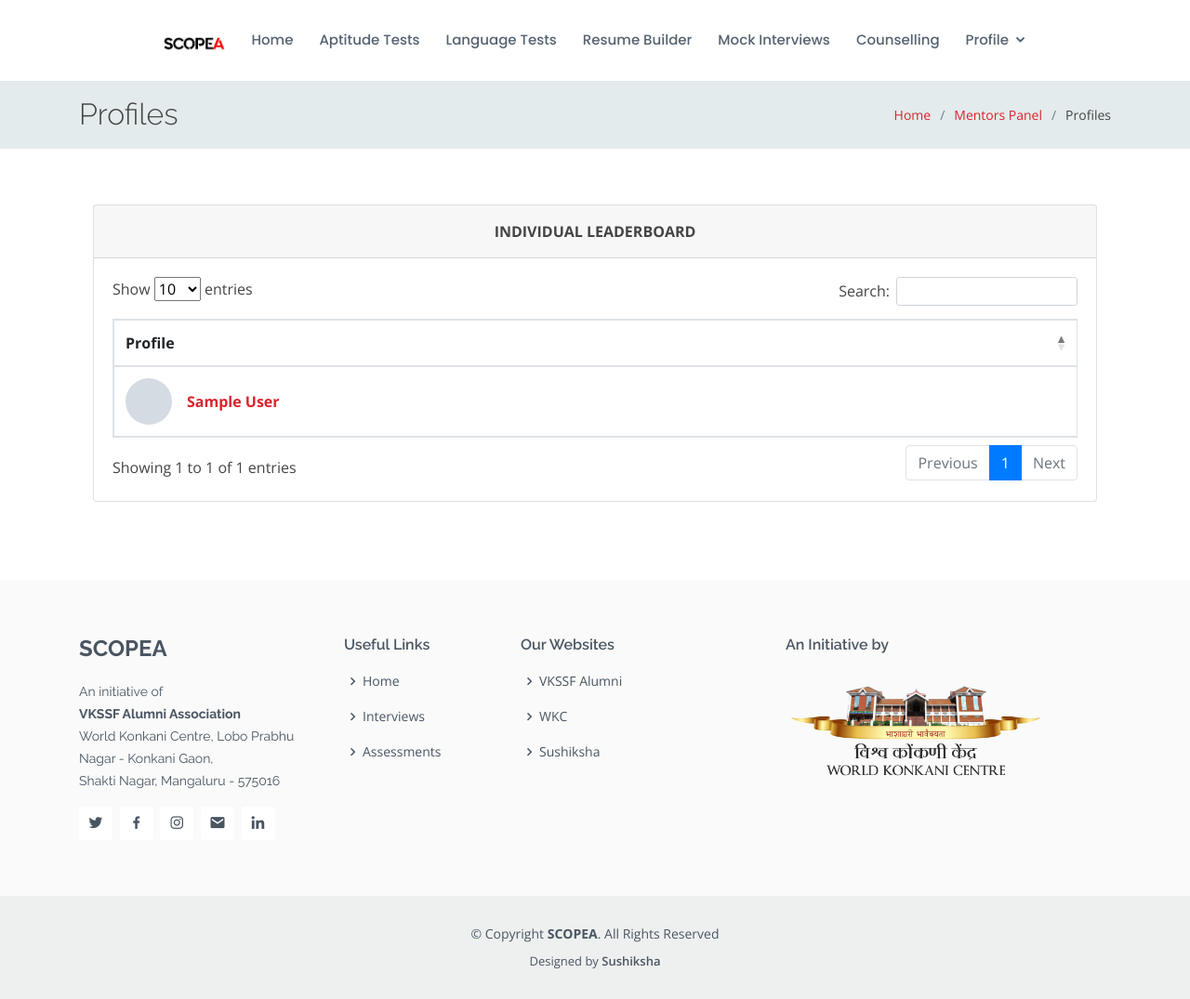
After one commit to World-Konkani-Centre/sushiksha_placement_prep, a Django app: page /mentors/profile-list/ in a window 1280 px wide. The commit adds this page. Shown: the whole page at 93% size. Run offline with Django 3.2, Linux system fonts and the light colour scheme; a user stored in the database is signed in; tables that the repository leaves empty hold one stand-in row (values such as "Sample post"); grey boxes marked "Sample" are stand-in pictures; parts of the project's set-up code (start-up, migrations or seed data) failed here and were passed over; some libraries are stand-ins or nearby versions.

Commit message:
Updated Mentors page

```diff
--- a/mentors_panel/urls.py
+++ b/mentors_panel/urls.py
@@ -3,6 +3,7 @@ import mentors_panel.views as m_views
 
 urlpatterns = [
     path('', m_views.mentors_home, name='mentors-home'),
+    path('profile-list/', m_views.profile_list, name='profile-list'),
     path('resume/', m_views.resume_list, name="resume-list"),
     path('resume/user/', m_views.resume_view_user, name="resume-view-user"),
     path('resume/<int:resumeId>', m_views.resume_view, name="resume-view"),
--- a/mentors_panel/views.py
+++ b/mentors_panel/views.py
@@ -14,6 +14,7 @@ from resume_builder.models import Resume, Comments
 from users.models import Profile
 from interviews.models import Interview, GD
 from interviews.forms import GDCreationForm
+from users.models import Profile
 
 
 @login_required
@@ -265,3 +266,16 @@ def mentors_home(request):
         redirect('index')
 
     return render(request, 'mentors-panel/mentors-home.html')
+
+
+@login_required
+def profile_list(request):
+    if not request.user.profile.is_mentor:
+        messages.error(request, "You don't have access to view this page :)")
+        redirect('index')
+
+    data = Profile.objects.all()
+    context = {
+        'data': data,
+    }
+    return render(request, 'mentors-panel/profile-list.html', context=context)
--- a/static_dir/assets/css/style.css
+++ b/static_dir/assets/css/style.css
@@ -2253,3 +2253,11 @@ section {
     color: #fff;
     background: #22CB5C;
 }
+
+.avatar {
+    margin: 0;
+    overflow: hidden;
+    text-align: center;
+    height: 50px;
+    width: 50px;
+}
--- a/templates/mentors-panel/mentors-home.html
+++ b/templates/mentors-panel/mentors-home.html
@@ -50,6 +50,12 @@
               <h4><a href="{% url 'badge' %}" class="stretched-link">Award a Badge</a></h4>
             </div>
           </div>
+          <div class="col-lg-3 col-md-4 col-6">
+            <div class="icon-box">
+            <i class="icofont-users-social"></i>
+              <h4><a href="{% url 'profile-list' %}" class="stretched-link">Profiles</a></h4>
+            </div>
+          </div>
         </div>
       </div>
     </section>
--- /dev/null
+++ b/templates/mentors-panel/profile-list.html
@@ -0,0 +1,98 @@
+{% extends 'base_page.html' %}
+{% load static %}
+
+{% block custom_css %}
+   <link rel="stylesheet" href="https://cdn.datatables.net/1.10.24/css/dataTables.bootstrap4.min.css"
+           crossorigin="anonymous">
+{% endblock custom_css %}
+
+{% block content %}
+    <main id="main">
+
+
+        <section id="breadcrumbs" class="breadcrumbs">
+            <div class="container">
+
+                <div class="d-flex justify-content-between align-items-center">
+                    <h2>Profiles</h2>
+
+                   <ol>
+                        <li><a href="{% url 'index' %}">Home</a></li>
+                         <li><a href="{% url 'mentors-home' %}">Mentors Panel</a></li>
+                        <li>Profiles</li>
+                    </ol>
+                </div>
+
+            </div>
+        </section>
+
+    <section id="services" class="services">
+      <div class="container">
+
+
+               <div class="col-lg-12">
+                        <div class="card mb-4">
+                            <div class="card-header py-3">
+                                <p class="font-weight-bold p-0 m-0 text-center text-uppercase underline highlight_text">
+                                    Individual Leaderboard</p>
+                            </div>
+                            <div class="card-body">
+                                <div class="table-responsive">
+                                    <table class="table table-bordered" id="dataTable" width="100%" cellspacing="0">
+                                        <thead>
+                                        <tr>
+                                            <th>Profile</th>
+                                        </tr>
+                                        </thead>
+                                        <tbody>
+                                        {% for entry in data %}
+                                            <tr>
+                                                <td>
+                                                    <div class="media align-items-center">
+                                                        <a href="#"
+                                                           class="avatar rounded-circle mr-3">
+                                                            <img src="{{ entry.image.url }}" loading="lazy"
+                                                                 alt="{{ entry.name }}"
+                                                                 title="{{ entry.user.username }}">
+                                                        </a>
+                                                        <div class="media-body">
+                                                            <a href="#"><span
+                                                                    class="mb-0 text-sm font-weight-bold">
+                                                                {% if entry.name %}
+                                                                    {{ entry.name }}
+                                                                {% else %}
+                                                                    {{ entry.user.username }}
+                                                                {% endif %}
+                                                            </span></a>
+                                                        </div>
+                                                    </div>
+                                                </td>
+                                            </tr>
+                                        {% endfor %}
+                                        </tbody>
+                                    </table>
+                                </div>
+                            </div>
+                        </div>
+                    </div>
+
+
+
+      </div>
+    </section>
+
+
+
+    </main>
+{% endblock %}
+
+
+{% block custom_js %}
+<script src="https://cdn.datatables.net/1.10.24/js/jquery.dataTables.min.js"></script>
+<script src="https://cdn.datatables.net/1.10.24/js/dataTables.bootstrap4.min.js"></script>
+<script>
+$(document).ready(function() {
+  $('#dataTable').DataTable();
+});
+</script>
+{% endblock custom_js %}
```
